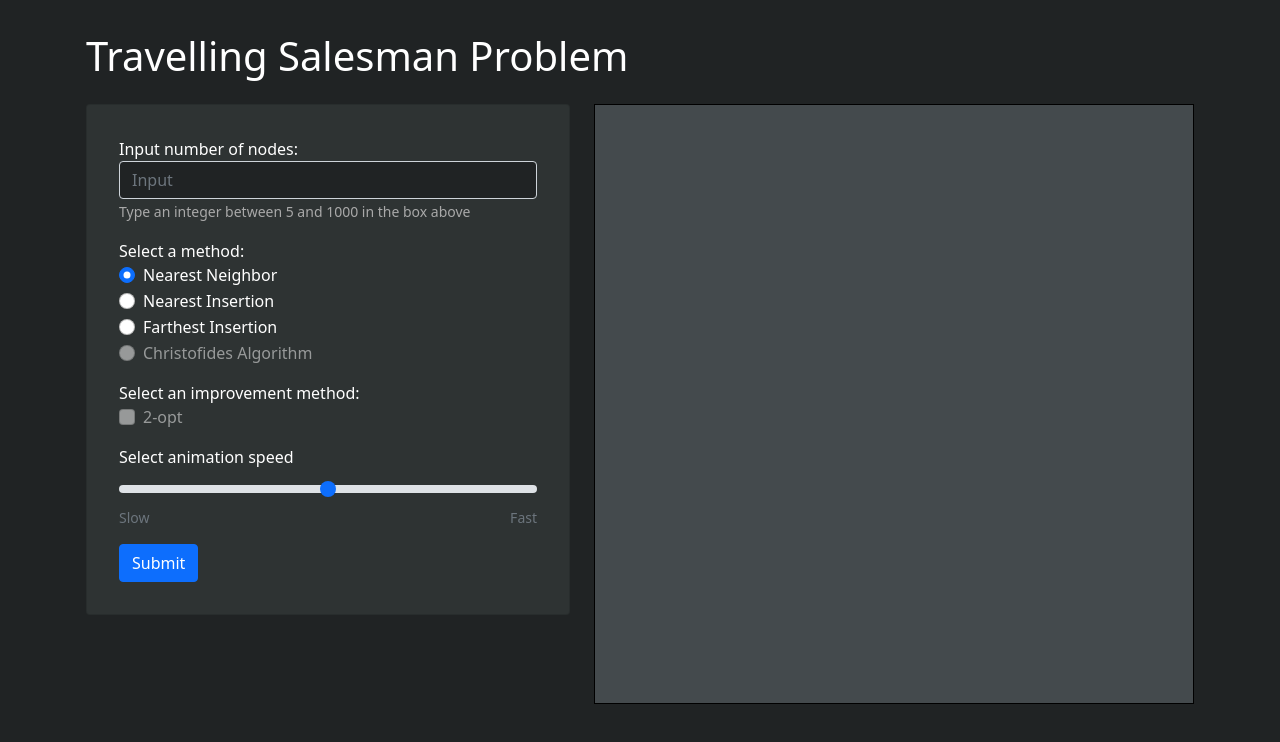
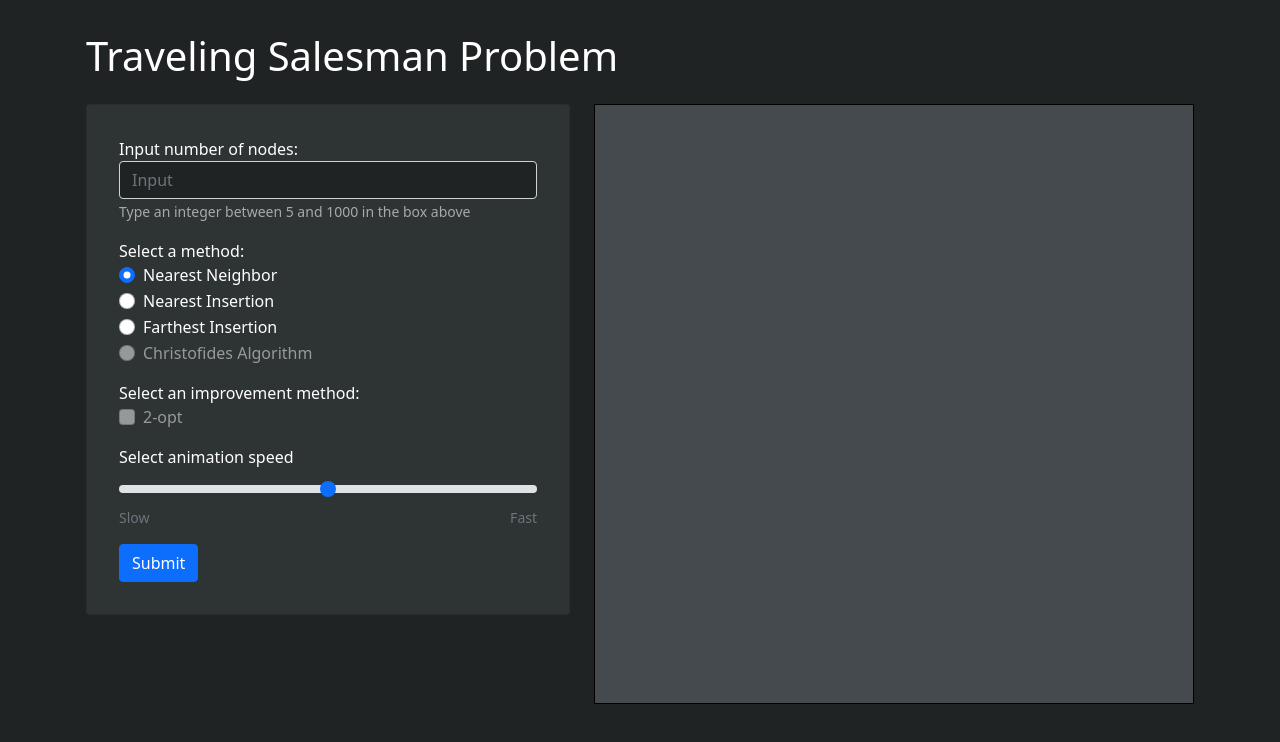
Before and after one commit to mjahidulalam/tsp-visualizer, a plain HTML site: page index.html in a window 1280 px wide. Drawn offline with nearby package versions, Linux system fonts and the light colour scheme.

```diff
--- a/index.html
+++ b/index.html
@@ -14,7 +14,7 @@
 <body>
     <div class="container">
         <div class="title">
-            <h1>Travelling Salesman Problem</h1>
+            <h1>Traveling Salesman Problem</h1>
         </div>
 
         <div class="row">
```
Also changed, not shown: 1 other file.
